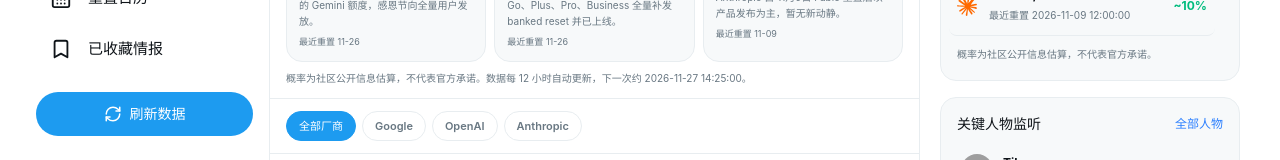
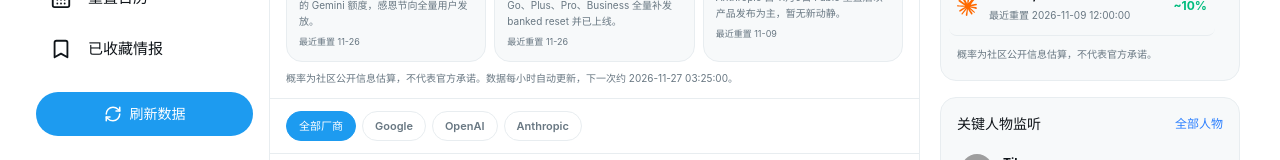
Before and after one commit to miaoshamm/ResetRadar, a React (Vite) app: page / in a window 1280 px wide. Shown: the part 265-425 px from the top of the page. Built offline with nearby package versions, Linux system fonts and the light colour scheme; grey boxes are pictures that could not be loaded; the HTML template or start-up script is replaced by a standard one.

Commit message:
数据更新频率改为每小时：站内文案与下次更新时间同步
- 刷新提示、总览与概率页的「每 12 小时」文案改为「每小时」
- 总览里的下一次更新时间由 +12 小时改为 +1 小时
- README 数据说明同步改为每小时更新

提交者：Muse

```diff
--- a/src/App.tsx
+++ b/src/App.tsx
@@ -353,7 +353,7 @@ export default function ResetRadar() {
     try {
       // TODO: Replace with API call, e.g. await api.get("/api/posts")
       await new Promise((resolve) => window.setTimeout(resolve, 350));
-      showToast(`数据由 Muse 每 12 小时自动拉取更新 · 上次更新 ${formatBeijingTime(STATUS.updatedAt)}`);
+      showToast(`数据由 Muse 每小时自动拉取更新 · 上次更新 ${formatBeijingTime(STATUS.updatedAt)}`);
     } catch {
       showToast("同步失败，请稍后重试");
     } finally {
@@ -518,7 +518,7 @@ export default function ResetRadar() {
 }
 
 function OverviewCards({ onSelect }: { onSelect: (provider: Provider) => void }) {
-  const nextUpdate = formatBeijingTime(new Date(new Date(STATUS.updatedAt).getTime() + 12 * 3600 * 1000).toISOString());
+  const nextUpdate = formatBeijingTime(new Date(new Date(STATUS.updatedAt).getTime() + 1 * 3600 * 1000).toISOString());
   return (
     <section className="border-b border-[var(--line)] px-4 py-3">
       <div className="mb-2.5 flex items-center justify-between gap-2">
@@ -539,7 +539,7 @@ function OverviewCards({ onSelect }: { onSelect: (provider: Provider) => void })
           );
         })}
       </div>
-      <p className="mt-2 text-[10px] leading-4 text-[var(--muted)]">概率为社区公开信息估算，不代表官方承诺。数据每 12 小时自动更新，下一次约 {nextUpdate}。</p>
+      <p className="mt-2 text-[10px] leading-4 text-[var(--muted)]">概率为社区公开信息估算，不代表官方承诺。数据每小时自动更新，下一次约 {nextUpdate}。</p>
     </section>
   );
 }
@@ -554,7 +554,7 @@ function PeopleView({ followed, onToggle, onSelect }: { followed: Record<string,
 
 function ProbabilityView() {
   const items = (["openai", "google", "anthropic"] as Provider[]).map((provider) => ({ provider, st: STATUS.providers[provider] }));
-  return <section className="space-y-3 p-4"><div><h2 className="text-base font-extrabold">未来 24h 再重置概率</h2><p className="mt-1 text-xs leading-5 text-[var(--muted)]">基于公开信息与历史节奏的社区估算，不代表官方承诺。{`数据更新于 ${formatBeijingTime(STATUS.updatedAt)}（北京时间），由 Muse 每 12 小时拉取更新。`}</p></div>{items.map(({ provider, st }) => <div key={provider} className="rounded-2xl border border-[var(--line)] p-4"><div className="flex items-center gap-2"><ProviderMark provider={provider} /><strong className="flex-1 text-sm">{PROVIDERS[provider].product}</strong><strong className="font-mono text-lg text-emerald-500">~{st.probability24h}%</strong></div><div className="mt-3 h-1.5 overflow-hidden rounded-full bg-black/10 dark:bg-white/15"><div className="h-full rounded-full bg-emerald-500" style={{ width: `${st.probability24h}%` }} /></div><p className="mt-3 text-xs font-semibold leading-6">{st.summary}</p><p className="mt-1 text-xs leading-6 text-[var(--muted)]">判断依据：{st.probabilityReason}</p><p className="mt-1 text-[11px] leading-5 text-[var(--muted)]">最近一次重置：{st.lastResetTitle} · {formatBeijingTime(st.lastResetAt)}</p></div>)}</section>;
+  return <section className="space-y-3 p-4"><div><h2 className="text-base font-extrabold">未来 24h 再重置概率</h2><p className="mt-1 text-xs leading-5 text-[var(--muted)]">基于公开信息与历史节奏的社区估算，不代表官方承诺。{`数据更新于 ${formatBeijingTime(STATUS.updatedAt)}（北京时间），由 Muse 每小时拉取更新。`}</p></div>{items.map(({ provider, st }) => <div key={provider} className="rounded-2xl border border-[var(--line)] p-4"><div className="flex items-center gap-2"><ProviderMark provider={provider} /><strong className="flex-1 text-sm">{PROVIDERS[provider].product}</strong><strong className="font-mono text-lg text-emerald-500">~{st.probability24h}%</strong></div><div className="mt-3 h-1.5 overflow-hidden rounded-full bg-black/10 dark:bg-white/15"><div className="h-full rounded-full bg-emerald-500" style={{ width: `${st.probability24h}%` }} /></div><p className="mt-3 text-xs font-semibold leading-6">{st.summary}</p><p className="mt-1 text-xs leading-6 text-[var(--muted)]">判断依据：{st.probabilityReason}</p><p className="mt-1 text-[11px] leading-5 text-[var(--muted)]">最近一次重置：{st.lastResetTitle} · {formatBeijingTime(st.lastResetAt)}</p></div>)}</section>;
 }
 
 function HistoryView() {
```
Also changed, not shown: 1 other file (tests, documents, lock files or other folders).
